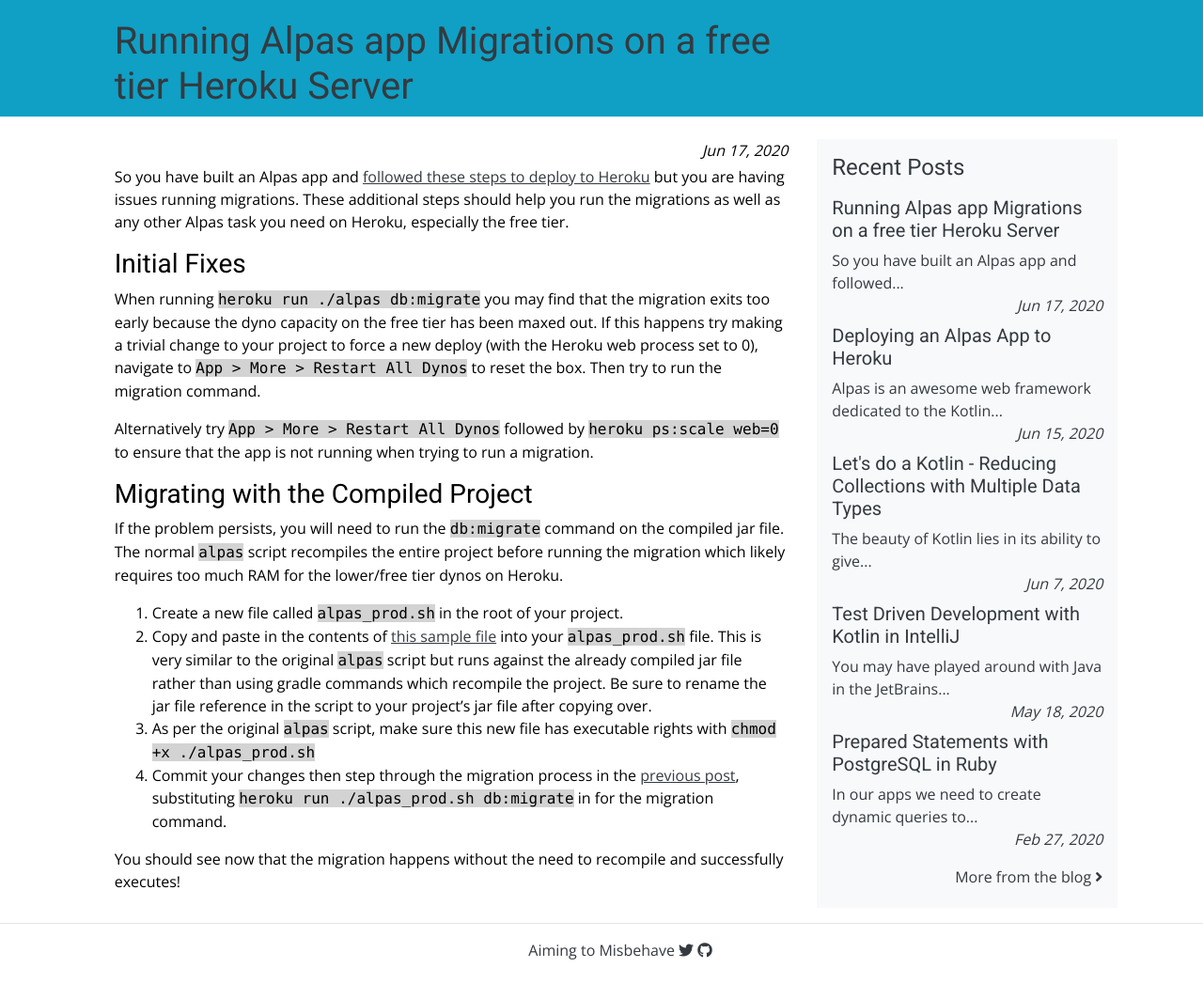
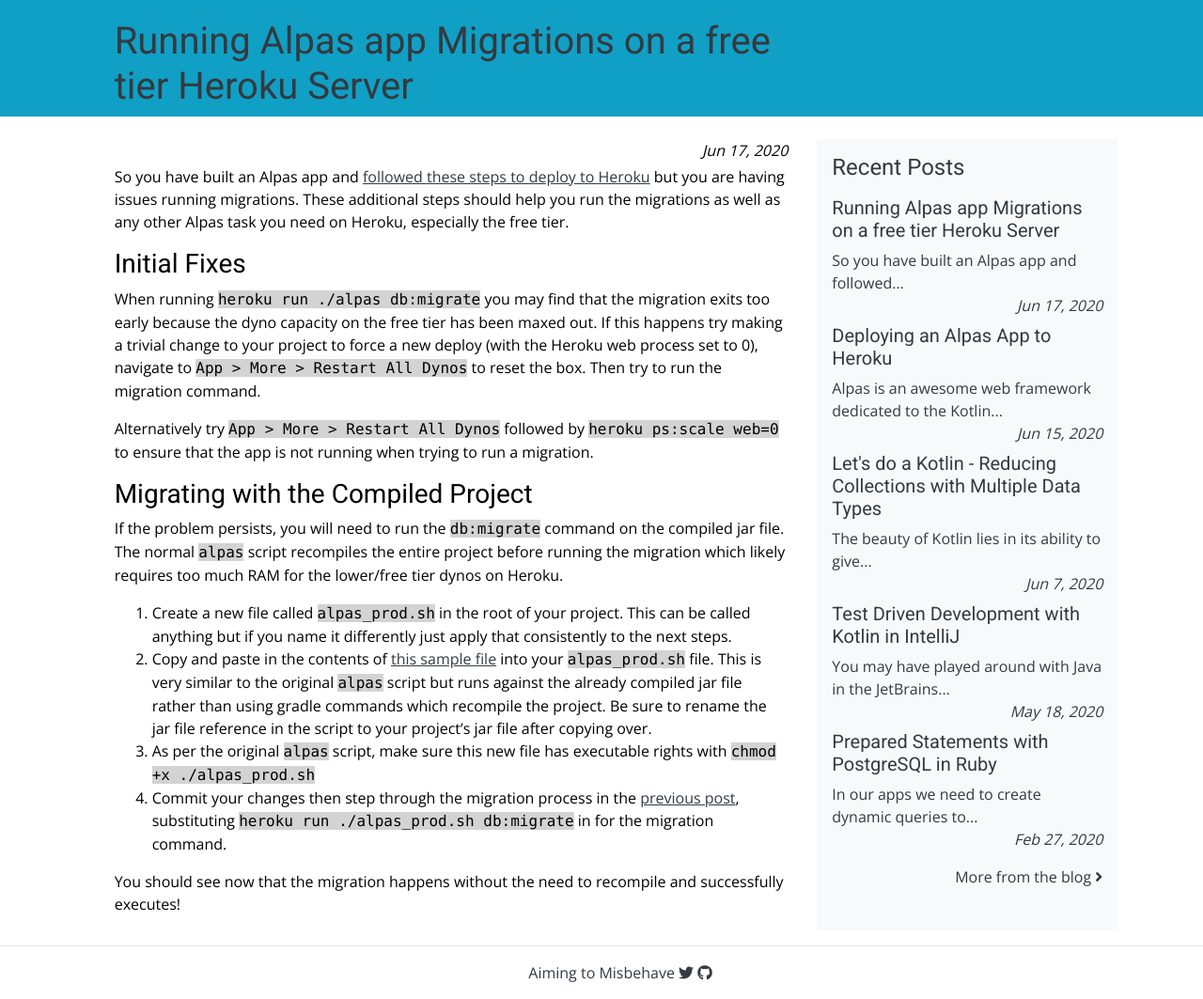
Before and after one commit to GideonBrimleaf/GideonBrimleaf.github.io, a Jekyll site: the page built from _posts/2020-06-17-running-migrations-on-heroku.md, in a window 1280 px wide, cut to the strip 150-1213 px from the top of the page. Shown: the whole strip at 94% size. Built offline with Jekyll 4.4.1, drawn with Linux system fonts in a browser that asks for light colours; nearby versions of some CDN libraries; before the commit the page ends 1189 px from its top, so only the background shows below that.

Commit message:
touchups added

```diff
--- a/_posts/2020-06-17-running-migrations-on-heroku.md
+++ b/_posts/2020-06-17-running-migrations-on-heroku.md
@@ -18,7 +18,7 @@
 
 If the problem persists, you will need to run the <span class="code-snippet">db:migrate</span> command on the compiled jar file.  The normal <span class="code-snippet">alpas</span> script recompiles the entire project before running the migration which likely requires too much RAM for the lower/free tier dynos on Heroku.
 
-1. Create a new file called <span class="code-snippet">alpas_prod.sh</span> in the root of your project.
+1. Create a new file called <span class="code-snippet">alpas_prod.sh</span> in the root of your project. This can be called anything but if you name it differently just apply that consistently to the next steps.
 2. Copy and paste in the contents of [this sample file](https://gist.github.com/GideonBrimleaf/fb57c60f5b10c547d0f88468d4aaa9ad) into your <span class="code-snippet">alpas_prod.sh</span> file.  This is very similar to the original <span class="code-snippet">alpas</span> script but runs against the already compiled jar file rather than using gradle commands which recompile the project. Be sure to rename the jar file reference in the script to your project's jar file after copying over.
 3. As per the original <span class="code-snippet">alpas</span> script, make sure this new file has executable rights with <span class="code-snippet">chmod +x ./alpas_prod.sh</span>
 4. Commit your changes then step through the migration process in the [previous post](https://gideonbrimleaf.github.io/2020/06/15/deploying-alpas-app-to-heroku.html), substituting <span class="code-snippet">heroku run ./alpas_prod.sh db:migrate</span> in for the migration command.
```
